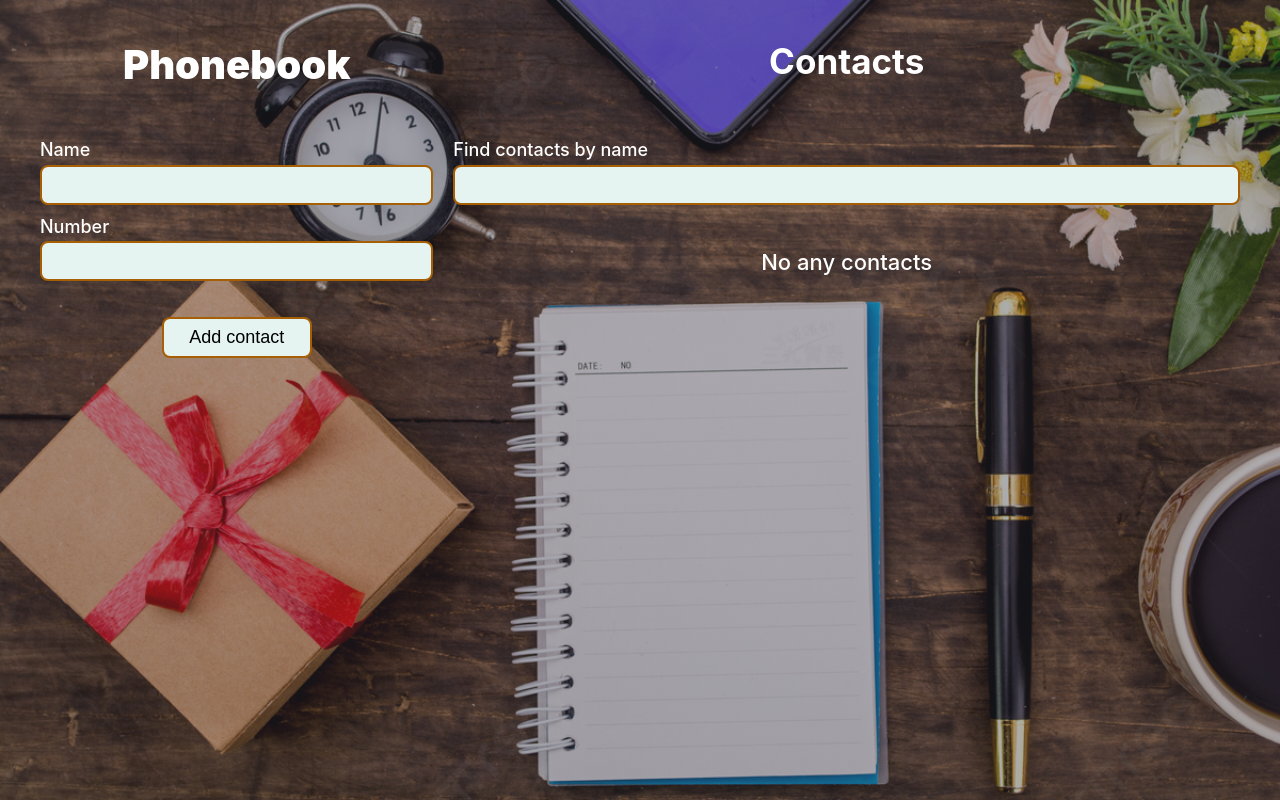
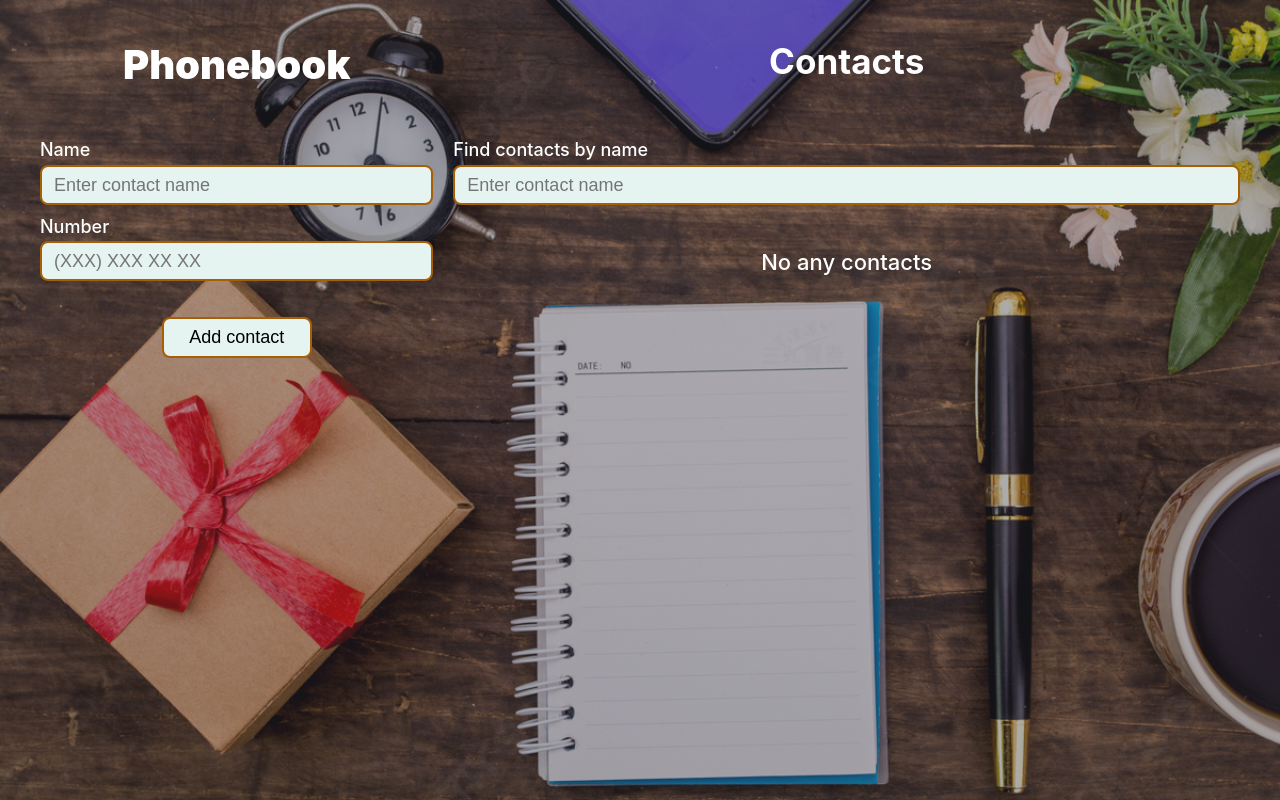
Before and after one commit to stanislavzhuk/goit-react-hw-03-phonebook, a React (Create React App) app: page / in a window 1280 px wide. Built offline with nearby package versions, Linux system fonts and the light colour scheme; what notiflix would draw is missing.

Commit message:
add phone number formatting and placeholder

```diff
--- a/src/components/ContactForm/ContactForm.jsx
+++ b/src/components/ContactForm/ContactForm.jsx
@@ -10,7 +10,17 @@ class ContactForm extends Component {
 
   onChange = evt => {
     const { name, value } = evt.currentTarget;
-    this.setState({ [name]: value });
+    if (name === 'number') {
+      // Phone number formatting
+      const phoneNumber = value.replace(/[^\d]/g, '').slice(0, 10);
+      const match = phoneNumber.match(/^(\d{3})(\d{3})(\d{2})(\d{2})$/);
+      const formattedPhoneNumber = match
+        ? `(${match[1]}) ${match[2]}-${match[3]}-${match[4]}`
+        : phoneNumber;
+      this.setState({ [name]: formattedPhoneNumber });
+    } else {
+      this.setState({ [name]: value });
+    }
   };
 
   onSubmit = evt => {
@@ -40,8 +50,9 @@ class ContactForm extends Component {
             name="name"
             value={name}
             onChange={this.onChange}
-            pattern="^[a-zA-Zа-яА-Я]+(([' -][a-zA-Zа-яА-Я ])?[a-zA-Zа-яА-Я]*)*$"
+            pattern="^[a-zA-Zа-яА-ЯіІїЇєЄґҐ]+(([' -][a-zA-Zа-яА-ЯіІїЇєЄґҐ ])?[a-zA-Zа-яА-ЯіІїЇєЄґҐ]*)*$"
             title="Name may contain only letters, apostrophe, dash and spaces. For example Adrian, Jacob Mercer, Charles de Batz de Castelmore d'Artagnan"
+            placeholder="Enter contact name"
             required
           />
         </Label>
@@ -54,6 +65,8 @@ class ContactForm extends Component {
             onChange={this.onChange}
             pattern="\+?\d{1,4}?[-.\s]?\(?\d{1,3}?\)?[-.\s]?\d{1,4}[-.\s]?\d{1,4}[-.\s]?\d{1,9}"
             title="Phone number must be digits and can contain spaces, dashes, parentheses and can start with +"
+            placeholder="(XXX) XXX XX XX"
+            maxLength="10"
             required
           />
         </Label>
--- a/src/components/Filter/Filter.jsx
+++ b/src/components/Filter/Filter.jsx
@@ -10,8 +10,9 @@ const Filter = ({ value, onChange }) => {
         name="filter"
         value={value}
         onChange={onChange}
-        pattern="^[a-zA-Zа-яА-Я]+(([' -][a-zA-Zа-яА-Я ])?[a-zA-Zа-яА-Я]*)*$"
+        pattern="^[a-zA-Zа-яА-ЯіІїЇєЄґҐ]+(([' -][a-zA-Zа-яА-ЯіІїЇєЄґҐ ])?[a-zA-Zа-яА-ЯіІїЇєЄґҐ]*)*$"
         title="Name may contain only letters, apostrophe, dash and spaces. For example Adrian, Jacob Mercer, Charles de Batz de Castelmore d'Artagnan"
+        placeholder="Enter contact name"
         required
       />
     </FilterLabel>
```
